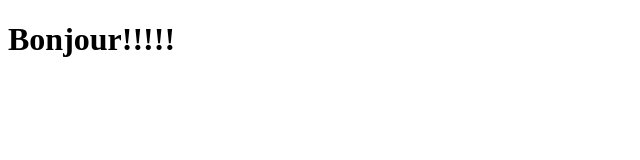
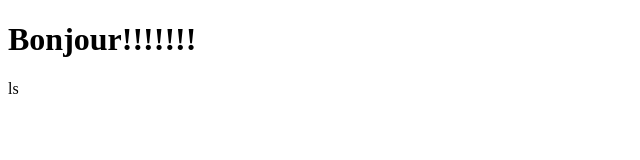
Before and after one commit to red1000/restfullexemple, a plain HTML site: page TestWebservicerestfull/WebContent/index.html in a window 1280 px wide. Shown: the full height of the page, 0-640 px from the left. Drawn offline with Linux system fonts and the light colour scheme.

Commit message:
ppoint d exlamation

```diff
--- a/TestWebservicerestfull/WebContent/index.html
+++ b/TestWebservicerestfull/WebContent/index.html
@@ -5,6 +5,6 @@
 <title>Insert title here</title>
 </head>
 <body>
-<h1>Bonjour!!!!!</h1>
+<h1>Bonjour!!!!!!!</h1>
 </body>
-</html>
+</html>ls
```
